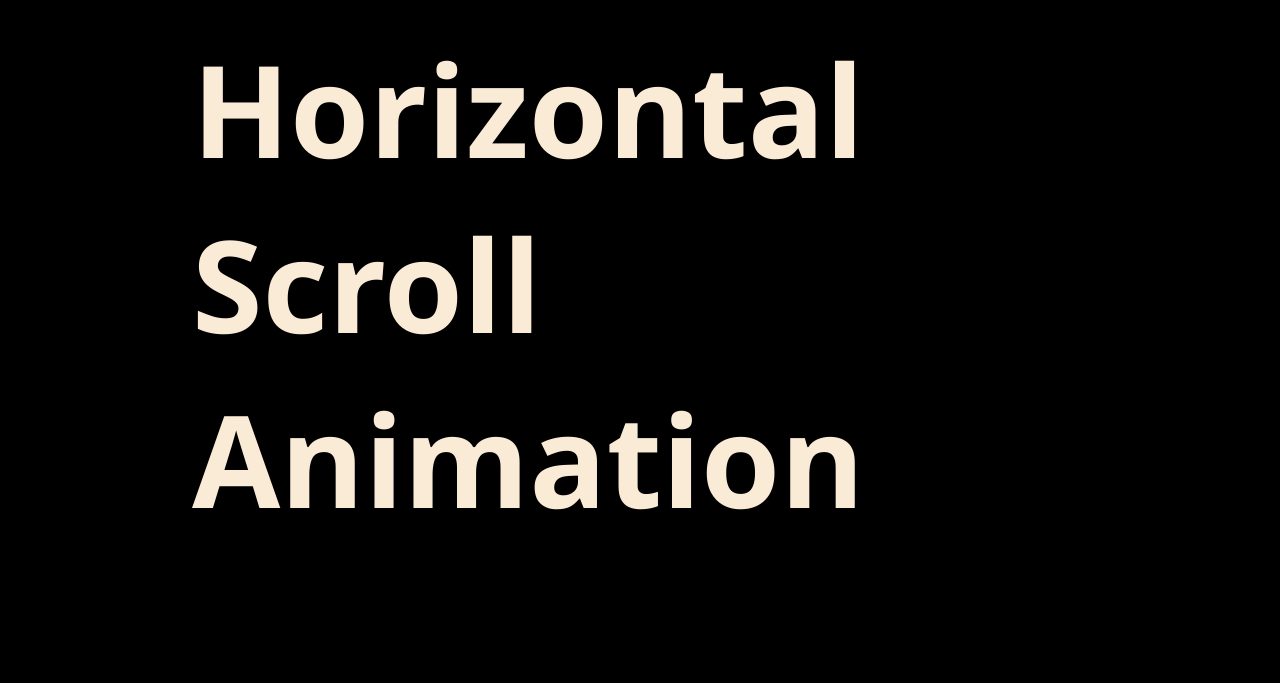
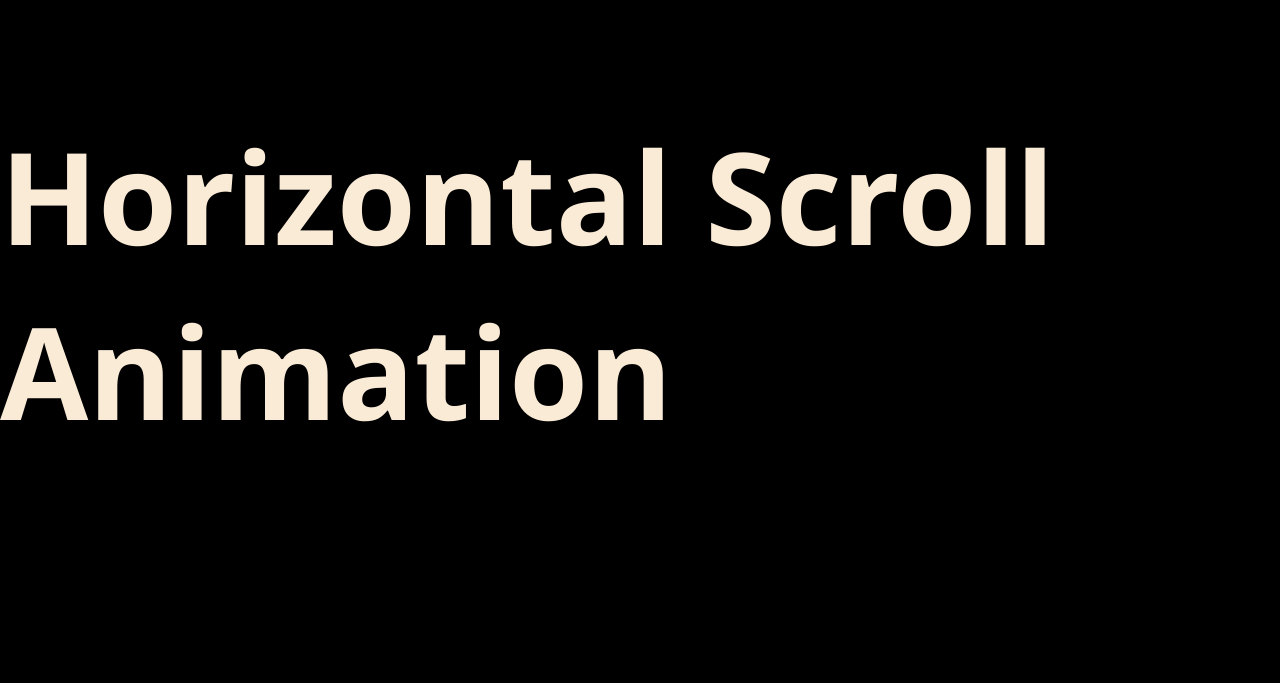
Before and after one commit to JK083/scrollTrigger-Horizontal-Scroll-, a plain HTML site: page index.html in a window 1280 px wide. Shown: the part 117-800 px from the top of the page. Drawn offline with nearby package versions, Linux system fonts and the light colour scheme.

Commit message:
Update style.css

```diff
--- a/style.css
+++ b/style.css
@@ -22,7 +22,7 @@ body{
 #page1 h1{
     font-size: 10vw;
     color: #FAEBD7;
-    width: 70%
+    width: fit;
 }
 #page2{
     height: 100%;
```
